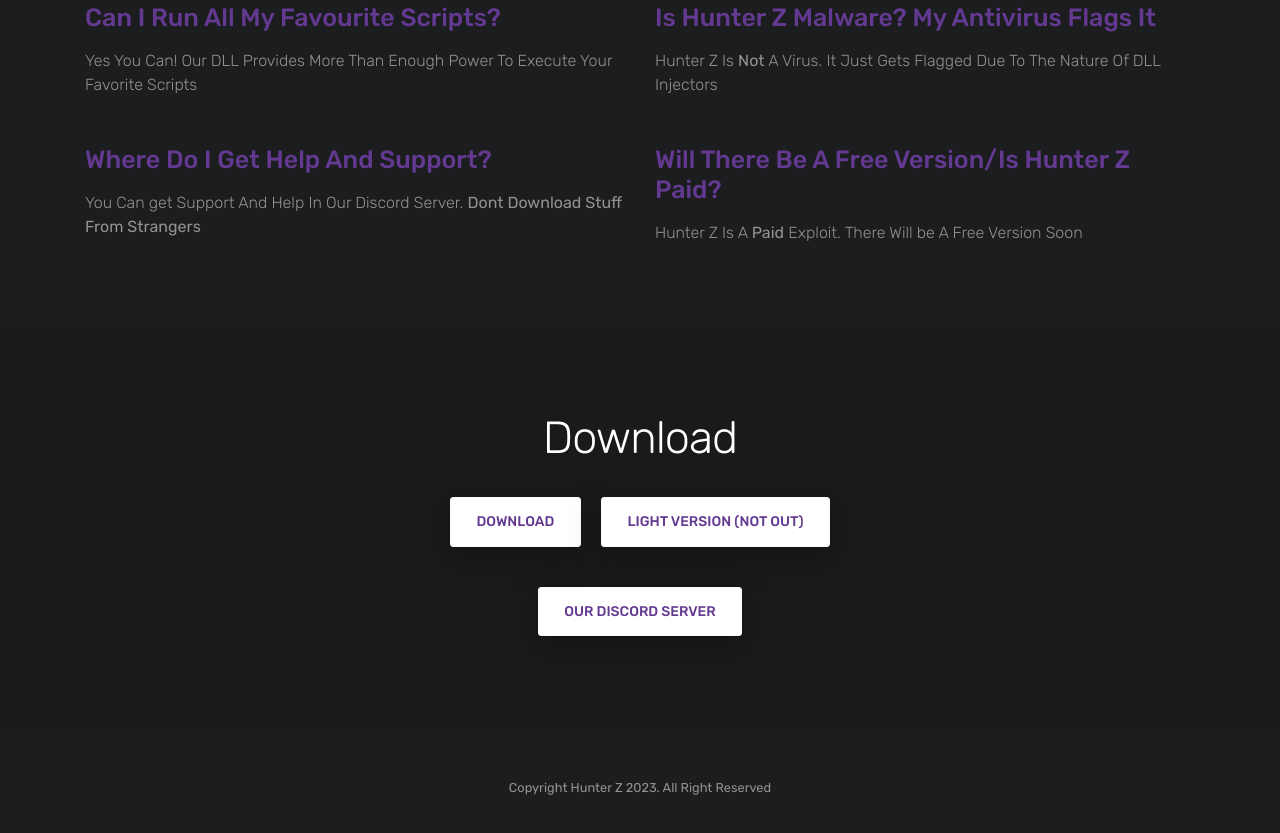
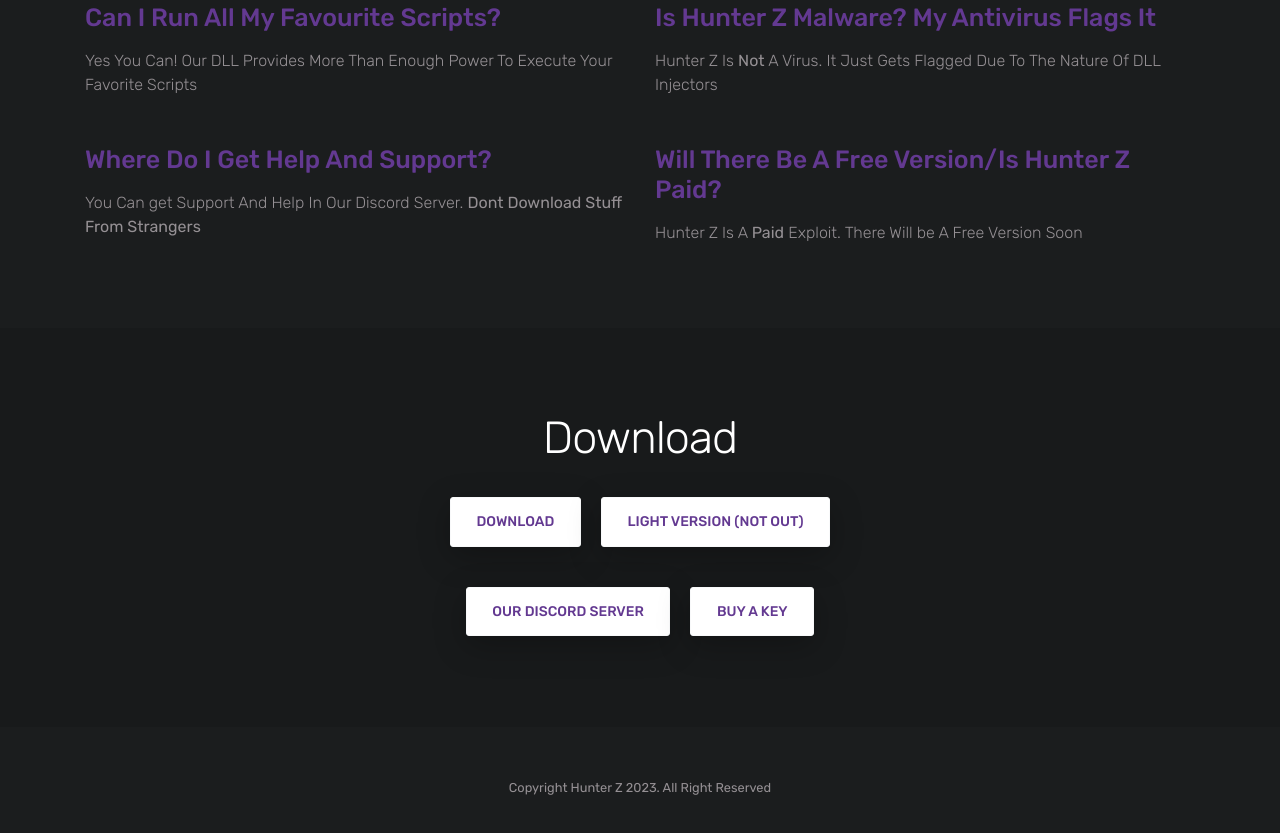
Before and after one commit to HunterZREBORN/hunterzreborn.github.io, a plain HTML site: page index.html in a window 1280 px wide. Shown: the part 1193-2026 px from the top of the page. Drawn offline with Linux system fonts and the light colour scheme; files that its build step writes are made by us from their sources; some icons are missing.

Commit message:
Update index.html

```diff
--- a/index.html
+++ b/index.html
@@ -264,6 +264,7 @@ function showSlides() {
 
                 <div class="my-4">
                     <a href="https://dsc.gg/hunterzexecutor" target="_blank" class="btn btn-light">Our Discord Server</a>
+                    <a href="https://docs.google.com/forms/d/1cxl-WATCcQ4GmPLBsHWJo9oaCqXCt6DmZkw3KygZKkQ/" target="_blank" class="btn btn-light">Buy A Key</a>
                 </div>
             </div>
         </div>
```
